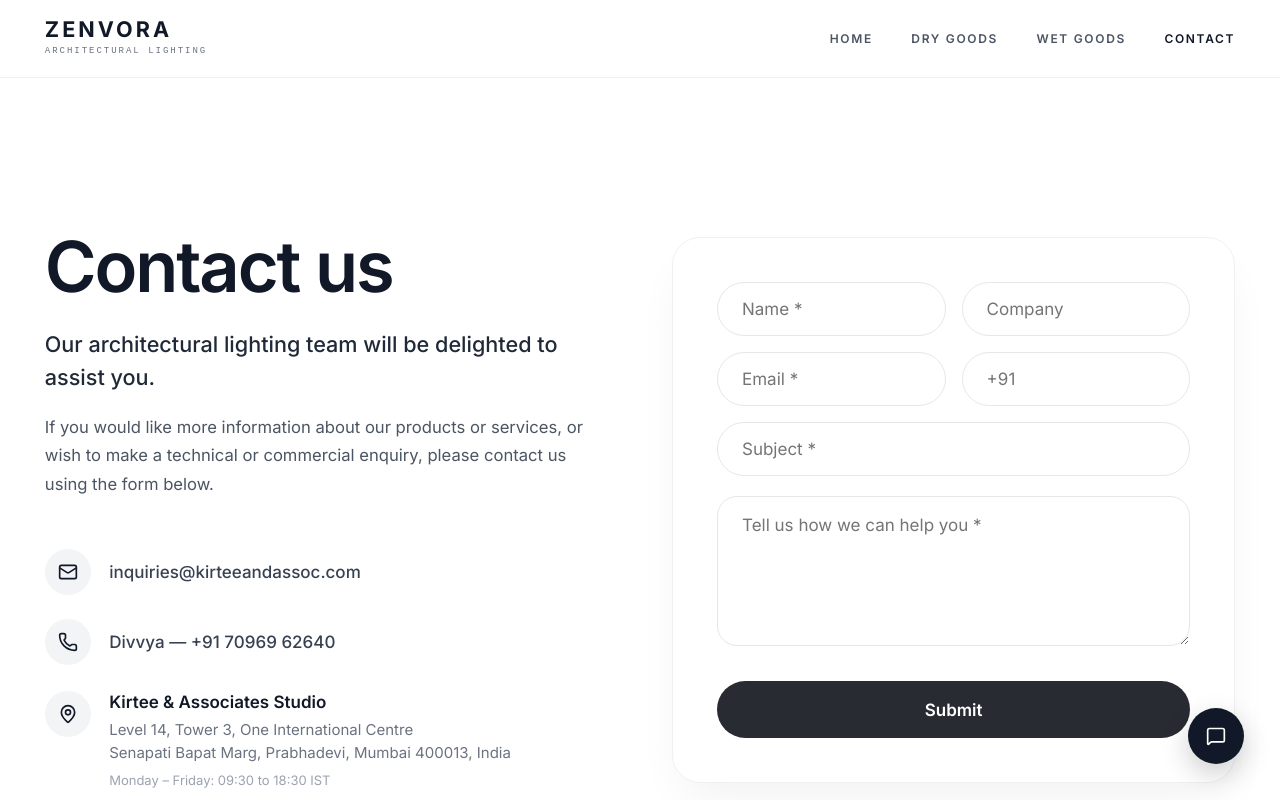
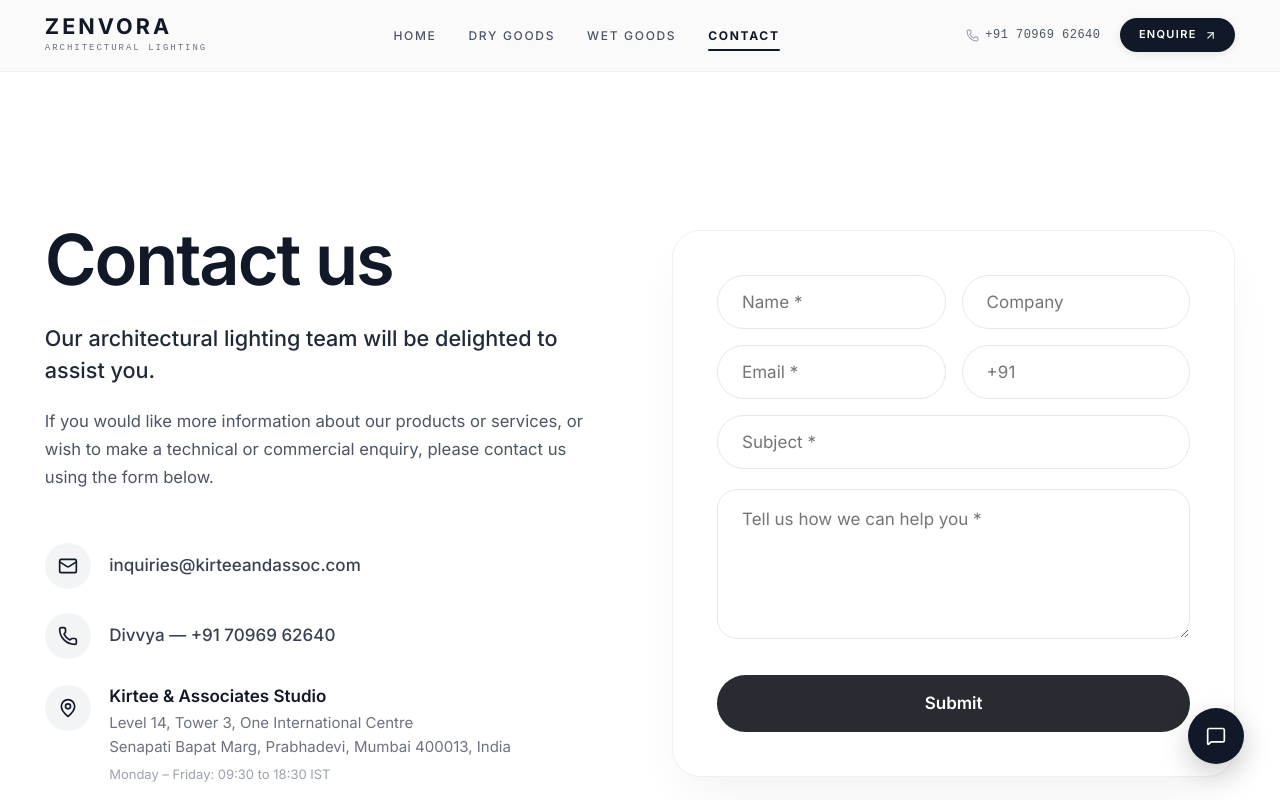
Before and after one commit to mraayush978blip/kirteeandassoc, a Next.js app: page /contact in a window 1280 px wide. Shown: the top 800 px of the page. Built offline with nearby package versions, Linux system fonts and the light colour scheme; no server answers; the database is empty.

Commit message:
fix(nav,hero): eliminate header scroll oscillation/damping, polish navigation design, and fix mobile hero touch zoom lag

```diff
--- a/app/page.tsx
+++ b/app/page.tsx
@@ -23,8 +23,7 @@ import {
   ProjectSettings,
 } from '@/lib/site-settings';
 
-export const dynamic = 'force-dynamic';
-export const revalidate = 0;
+export const revalidate = 60;
 
 export default async function HomePage() {
   const [heroSlides, projects, philosophy, whyChooseUs, process, projectCta, projectSettings] = await Promise.all([
--- a/components/layout/Header.tsx
+++ b/components/layout/Header.tsx
@@ -17,8 +17,21 @@ export const Header: React.FC = () => {
 
   useEffect(() => {
     if (isAdminRoute) return;
+    let ticking = false;
     const handleScroll = () => {
-      setIsScrolled(window.scrollY > 20);
+      if (!ticking) {
+        window.requestAnimationFrame(() => {
+          const y = window.scrollY;
+          // Hysteresis prevents fluttering near threshold
+          if (y > 35) {
+            setIsScrolled(true);
+          } else if (y < 12) {
+            setIsScrolled(false);
+          }
+          ticking = false;
+        });
+        ticking = true;
+      }
     };
     window.addEventListener('scroll', handleScroll, { passive: true });
     return () => window.removeEventListener('scroll', handleScroll);
@@ -107,18 +120,24 @@ export const Header: React.FC = () => {
           right: 0,
           zIndex: 100,
           backgroundColor: isLightHeader
-            ? isScrolled ? 'rgba(255, 255, 255, 0.98)' : '#ffffff'
+            ? isScrolled
+              ? 'rgba(255, 255, 255, 0.94)'
+              : 'rgba(255, 255, 255, 0.98)'
             : 'rgba(10, 10, 9, 0.96)',
           borderBottom: isLightHeader
-            ? '1px solid #f0f0f2'
+            ? isScrolled
+              ? '1px solid #e5e7eb'
+              : '1px solid #f0f0f2'
             : isScrolled
             ? '1px solid #302F2B'
             : '1px solid rgba(48, 47, 43, 0.6)',
+          boxShadow: isScrolled ? '0 8px 24px -6px rgba(0, 0, 0, 0.05)' : 'none',
           backdropFilter: 'blur(20px)',
           WebkitBackdropFilter: 'blur(20px)',
-          transition: 'padding 0.3s ease, border-color 0.3s ease, background-color 0.3s ease',
-          paddingTop: isScrolled ? '0.85rem' : '1.15rem',
-          paddingBottom: isScrolled ? '0.85rem' : '1.15rem',
+          transition: 'background-color 0.25s ease, border-color 0.25s ease, box-shadow 0.25s ease',
+          paddingTop: '0.95rem',
+          paddingBottom: '0.95rem',
+          boxSizing: 'border-box',
         }}
       >
         <div
@@ -139,7 +158,7 @@ export const Header: React.FC = () => {
             <span
               style={{
                 fontFamily: 'var(--font-sans)',
-                fontSize: 'clamp(1.1rem, 3.8vw, 1.35rem)',
+                fontSize: 'clamp(1.15rem, 3.8vw, 1.35rem)',
                 fontWeight: 700,
                 letterSpacing: '0.14em',
                 color: isLightHeader ? '#111827' : '#E9E6DE',
@@ -170,7 +189,7 @@ export const Header: React.FC = () => {
             style={{
               display: 'flex',
               alignItems: 'center',
-              gap: 'clamp(1.5rem, 3vw, 2.75rem)',
+              gap: 'clamp(1.5rem, 2.5vw, 2.75rem)',
             }}
             className="desktop-nav"
           >
@@ -178,9 +197,10 @@ export const Header: React.FC = () => {
             <Link
               href="/"
               style={{
+                position: 'relative',
                 fontFamily: 'var(--font-sans)',
                 fontSize: '0.75rem',
-                fontWeight: 600,
+                fontWeight: pathname === '/' ? 700 : 500,
                 textTransform: 'uppercase',
                 letterSpacing: '0.14em',
                 color: isLightHeader
@@ -188,6 +208,7 @@ export const Header: React.FC = () => {
                   : pathname === '/' ? '#E9E6DE' : '#96938C',
                 transition: 'color 0.2s ease',
                 textDecoration: 'none',
+                padding: '0.4rem 0',
               }}
               onMouseEnter={(e) => (e.currentTarget.style.color = isLightHeader ? '#111827' : '#E9E6DE')}
               onMouseLeave={(e) =>
@@ -196,16 +217,30 @@ export const Header: React.FC = () => {
                   : pathname === '/' ? '#E9E6DE' : '#96938C')
               }
             >
-              HOME
+              <span>HOME</span>
+              {pathname === '/' && (
+                <span
+                  style={{
+                    position: 'absolute',
+                    bottom: 0,
+                    left: 0,
+                    right: 0,
+                    height: '2px',
+                    backgroundColor: isLightHeader ? '#111827' : '#E9E6DE',
+                    borderRadius: '1px',
+                  }}
+                />
+              )}
             </Link>
 
             {/* 2. DRY GOODS */}
             <Link
               href="/dry-goods"
               style={{
+                position: 'relative',
                 fontFamily: 'var(--font-sans)',
                 fontSize: '0.75rem',
-                fontWeight: 600,
+                fontWeight: pathname === '/dry-goods' ? 700 : 500,
                 textTransform: 'uppercase',
                 letterSpacing: '0.14em',
                 color: isLightHeader
@@ -213,6 +248,7 @@ export const Header: React.FC = () => {
                   : pathname === '/dry-goods' ? '#E9E6DE' : '#96938C',
                 transition: 'color 0.2s ease',
                 textDecoration: 'none',
+                padding: '0.4rem 0',
               }}
               onMouseEnter={(e) => (e.currentTarget.style.color = isLightHeader ? '#111827' : '#E9E6DE')}
               onMouseLeave={(e) =>
@@ -221,16 +257,30 @@ export const Header: React.FC = () => {
                   : pathname === '/dry-goods' ? '#E9E6DE' : '#96938C')
               }
             >
-              DRY GOODS
+              <span>DRY GOODS</span>
+              {pathname === '/dry-goods' && (
+                <span
+                  style={{
+                    position: 'absolute',
+                    bottom: 0,
+                    left: 0,
+                    right: 0,
+                    height: '2px',
+                    backgroundColor: isLightHeader ? '#111827' : '#E9E6DE',
+                    borderRadius: '1px',
+                  }}
+                />
+              )}
             </Link>
 
             {/* 3. WET GOODS */}
             <Link
               href="/wet-goods"
               style={{
+                position: 'relative',
                 fontFamily: 'var(--font-sans)',
                 fontSize: '0.75rem',
-                fontWeight: 600,
+                fontWeight: pathname === '/wet-goods' ? 700 : 500,
                 textTransform: 'uppercase',
                 letterSpacing: '0.14em',
                 color: isLightHeader
@@ -238,6 +288,7 @@ export const Header: React.FC = () => {
                   : pathname === '/wet-goods' ? '#E9E6DE' : '#96938C',
                 transition: 'color 0.2s ease',
                 textDecoration: 'none',
+                padding: '0.4rem 0',
               }}
               onMouseEnter={(e) => (e.currentTarget.style.color = isLightHeader ? '#111827' : '#E9E6DE')}
               onMouseLeave={(e) =>
@@ -246,16 +297,30 @@ export const Header: React.FC = () => {
                   : pathname === '/wet-goods' ? '#E9E6DE' : '#96938C')
               }
             >
-              WET GOODS
+              <span>WET GOODS</span>
+              {pathname === '/wet-goods' && (
+                <span
+                  style={{
+                    position: 'absolute',
+                    bottom: 0,
+                    left: 0,
+                    right: 0,
+                    height: '2px',
+                    backgroundColor: isLightHeader ? '#111827' : '#E9E6DE',
+                    borderRadius: '1px',
+                  }}
+                />
+              )}
             </Link>
 
-            {/* 3. CONTACT */}
+            {/* 4. CONTACT */}
             <Link
               href="/contact"
               style={{
+                position: 'relative',
                 fontFamily: 'var(--font-sans)',
                 fontSize: '0.75rem',
-                fontWeight: 600,
+                fontWeight: pathname === '/contact' ? 700 : 500,
                 textTransform: 'uppercase',
                 letterSpacing: '0.14em',
                 color: isLightHeader
@@ -263,6 +328,7 @@ export const Header: React.FC = () => {
                   : pathname === '/contact' ? '#E9E6DE' : '#96938C',
                 transition: 'color 0.2s ease',
                 textDecoration: 'none',
+                padding: '0.4rem 0',
               }}
               onMouseEnter={(e) => (e.currentTarget.style.color = isLightHeader ? '#111827' : '#E9E6DE')}
               onMouseLeave={(e) =>
@@ -271,9 +337,84 @@ export const Header: React.FC = () => {
                   : pathname === '/contact' ? '#E9E6DE' : '#96938C')
               }
             >
-              CONTACT
+              <span>CONTACT</span>
+              {pathname === '/contact' && (
+                <span
+                  style={{
+                    position: 'absolute',
+                    bottom: 0,
+                    left: 0,
+                    right: 0,
+                    height: '2px',
+                    backgroundColor: isLightHeader ? '#111827' : '#E9E6DE',
+                    borderRadius: '1px',
+                  }}
+                />
+              )}
             </Link>
           </nav>
+
+          {/* Right Action: Desktop Contact Pill & Direct Inquiries */}
+          <div
+            className="desktop-cta"
+            style={{
+              display: 'flex',
+              alignItems: 'center',
+              gap: '1.25rem',
+            }}
+          >
+            <a
+              href={`tel:${(contact.phoneNumber || '7096962640').replace(/[^0-9+]/g, '')}`}
+              style={{
+                display: 'inline-flex',
+                alignItems: 'center',
+                gap: '0.4rem',
+                fontFamily: 'var(--font-mono)',
+                fontSize: '0.75rem',
+                color: isLightHeader ? '#4b5563' : '#96938C',
+                textDecoration: 'none',
+                letterSpacing: '0.04em',
+                transition: 'color 0.2s ease',
+              }}
+              onMouseEnter={(e) => (e.currentTarget.style.color = isLightHeader ? '#111827' : '#ffffff')}
+              onMouseLeave={(e) => (e.currentTarget.style.color = isLightHeader ? '#4b5563' : '#96938C')}
+            >
+              <Phone size={13} style={{ color: isLightHeader ? '#9ca3af' : 'var(--color-accent)' }} />
+              <span>{contact.phoneNumber || '+91 70969 62640'}</span>
+            </a>
+
+            <Link
+              href="/contact"
+              style={{
+                display: 'inline-flex',
+                alignItems: 'center',
+                gap: '0.45rem',
+                padding: '0.5rem 1.15rem',
+                backgroundColor: isLightHeader ? '#111827' : '#ffffff',
+                color: isLightHeader ? '#ffffff' : '#0a0a09',
+                borderRadius: '9999px',
+                fontFamily: 'var(--font-sans)',
+                fontSize: '0.6875rem',
+                fontWeight: 600,
+                letterSpacing: '0.12em',
+                textTransform: 'uppercase',
+                textDecoration: 'none',
+                transition: 'all 0.2s cubic-bezier(0.16, 1, 0.3, 1)',
+                boxShadow: '0 2px 8px rgba(0, 0, 0, 0.08)',
+              }}
+              onMouseEnter={(e) => {
+                e.currentTarget.style.backgroundColor = isLightHeader ? '#374151' : 'var(--color-accent)';
+                e.currentTarget.style.transform = 'translateY(-1px)';
+              }}
+              onMouseLeave={(e) => {
+                e.currentTarget.style.backgroundColor = isLightHeader ? '#111827' : '#ffffff';
+                e.currentTarget.style.transform = 'translateY(0)';
+              }}
+            >
+              <span>Enquire</span>
+              <ArrowUpRight size={13} />
+            </Link>
+          </div>
 
           {/* Mobile Navigation Toggle (Visible ONLY on mobile devices <=900px) */}
           <button
@@ -285,20 +426,20 @@ export const Header: React.FC = () => {
             style={{
               background: isLightHeader ? '#f3f4f6' : 'rgba(255, 255, 255, 0.06)',
               border: isLightHeader ? '1px solid #e5e7eb' : '1px solid rgba(255, 255, 255, 0.16)',
-              borderRadius: '4px',
+              borderRadius: '8px',
               color: isLightHeader ? '#111827' : '#ffffff',
               alignItems: 'center',
               justifyContent: 'center',
               cursor: 'pointer',
-              width: '44px',
-              height: '44px',
-              minWidth: '44px',
-              minHeight: '44px',
+              width: '42px',
+              height: '42px',
+              minWidth: '42px',
+              minHeight: '42px',
               padding: 0,
               transition: 'background-color 0.2s ease, border-color 0.2s ease',
             }}
           >
-            <div style={{ display: 'flex', flexDirection: 'column', gap: '5px', width: '20px' }}>
+            <div style={{ display: 'flex', flexDirection: 'column', gap: '5px', width: '18px' }}>
               <div style={{ width: '100%', height: '1.5px', backgroundColor: isLightHeader ? '#111827' : '#ffffff', borderRadius: '1px' }} />
               <div style={{ width: '100%', height: '1.5px', backgroundColor: isLightHeader ? '#111827' : '#ffffff', borderRadius: '1px' }} />
             </div>
@@ -316,7 +457,9 @@ export const Header: React.FC = () => {
             position: 'fixed',
             inset: 0,
             zIndex: 9999,
-            backgroundColor: '#282b32',
+            backgroundColor: 'rgba(12, 13, 16, 0.98)',
+            backdropFilter: 'blur(24px)',
+            WebkitBackdropFilter: 'blur(24px)',
             display: 'flex',
             flexDirection: 'column',
             justifyContent: 'space-between',
@@ -590,16 +733,17 @@ export const Header: React.FC = () => {
                 alignItems: 'center',
                 justifyContent: 'center',
                 gap: '0.5rem',
-                padding: '0.75rem 1.25rem',
+                padding: '0.85rem 1.25rem',
                 backgroundColor: '#ffffff',
-                color: '#282b32',
-                borderRadius: '3px',
+                color: '#0c0d10',
+                borderRadius: '9999px',
                 fontFamily: 'var(--font-sans)',
                 fontSize: '0.75rem',
                 fontWeight: 600,
                 letterSpacing: '0.12em',
                 textTransform: 'uppercase',
                 textDecoration: 'none',
+                boxShadow: '0 4px 14px rgba(0, 0, 0, 0.25)',
               }}
             >
               <span>Schedule Consultation</span>
```
Also changed, not shown: components/home/HeroSwipeSection.tsx (+43 -16 lines).
